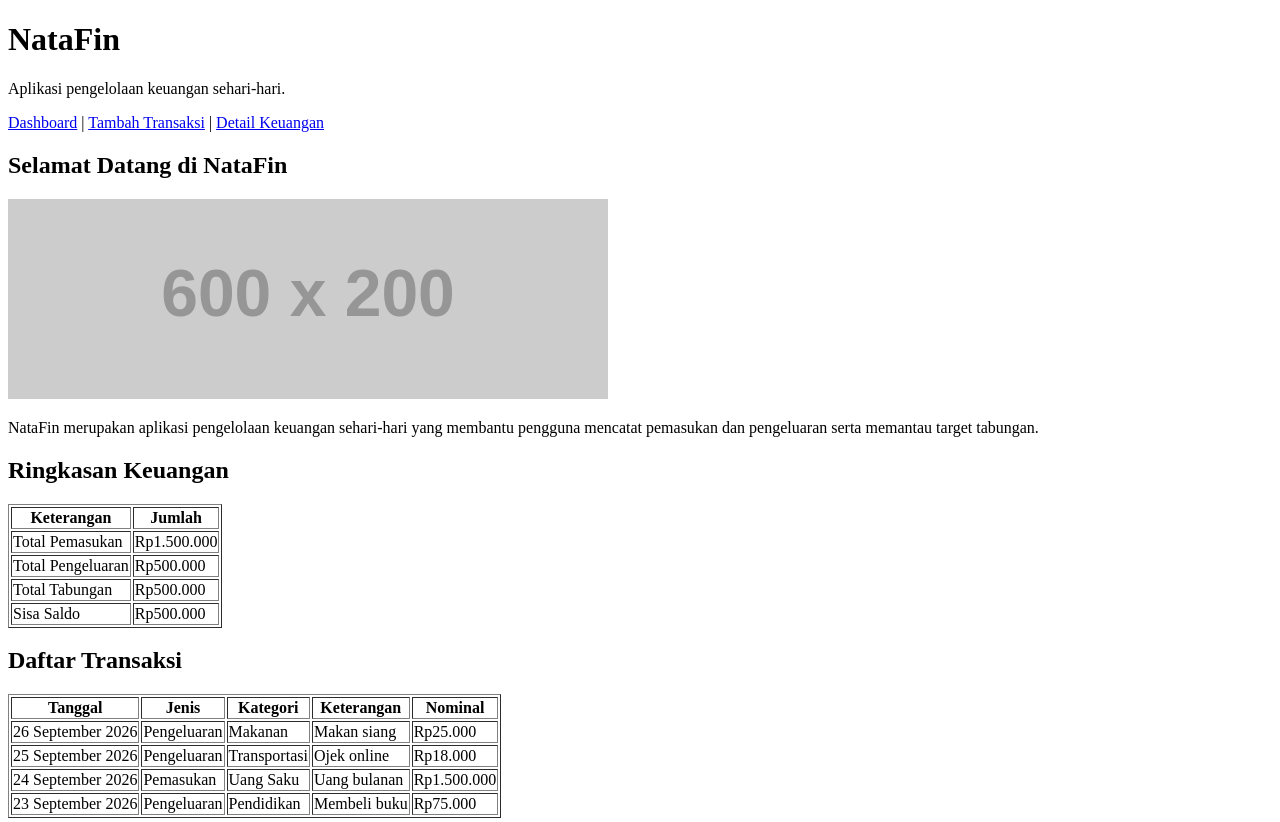
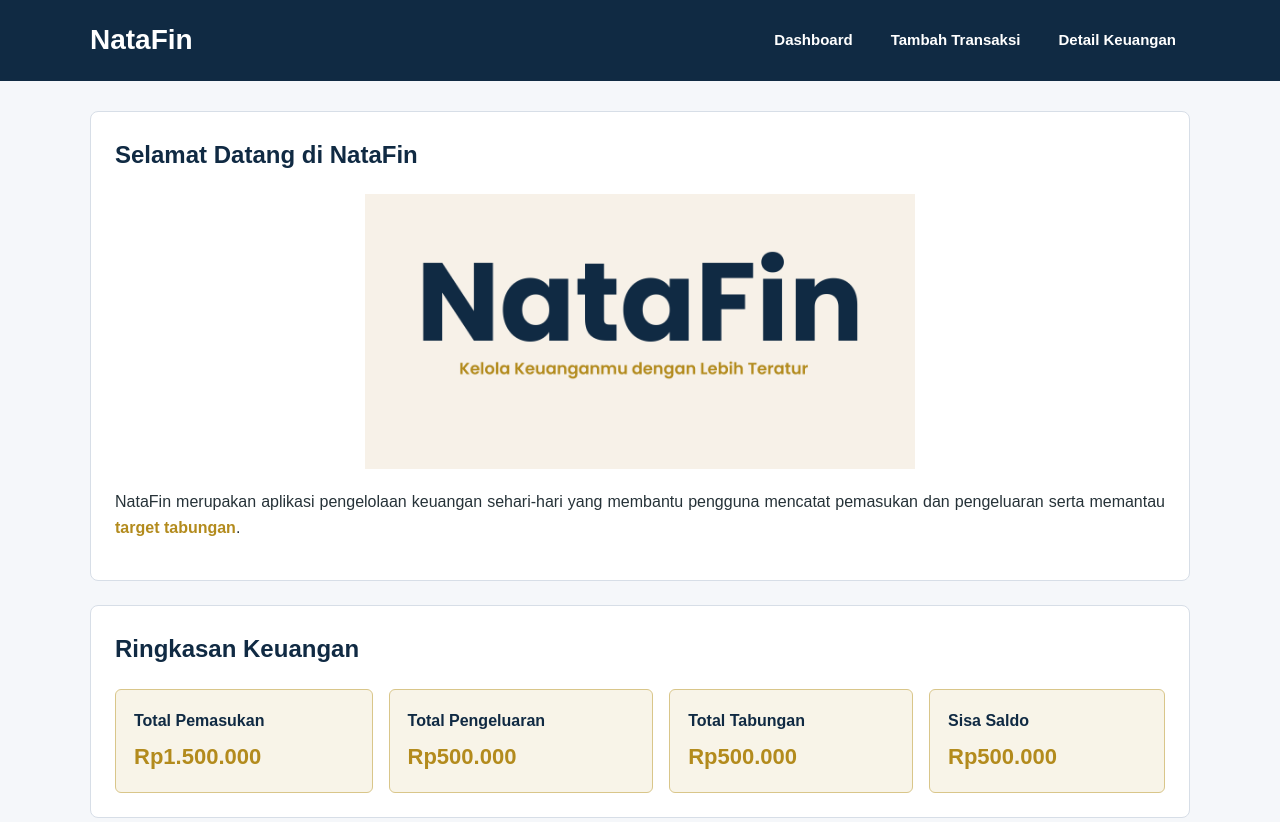
Before and after one commit to MuhammadAzka123/natafin, a plain HTML site: page index.html in a window 1280 px wide. Shown: the top 822 px of the page. Drawn offline with Linux system fonts and the light colour scheme; placeholder pictures from the web are drawn by us.

Commit message:
Menambahkan CSS pada aplikasi NataFin

```diff
--- a/index.html
+++ b/index.html
@@ -5,65 +5,69 @@
     <meta charset="UTF-8">
     <meta name="viewport" content="width=device-width, initial-scale=1.0">
     <title>NataFin - Dashboard</title>
+    <link rel="stylesheet" href="style.css">
 </head>
 
 <body>
     <header>
-        <h1>NataFin</h1>
-        <p>Aplikasi pengelolaan keuangan sehari-hari.</p>
+        <div class="container navbar">
+            <a class="brand" href="index.html">NataFin</a>
 
             <nav>
-            <a href="index.html">Dashboard</a> |
-            <a href="transaksi.html">Tambah Transaksi</a> |
-            <a href="detail.html">Detail Keuangan</a>
+                <ul class="nav-list">
+                    <li><a class="nav-link" href="index.html">Dashboard</a></li>
+                    <li><a class="nav-link" href="transaksi.html">Tambah Transaksi</a></li>
+                    <li><a class="nav-link" href="detail.html">Detail Keuangan</a></li>
+                </ul>
             </nav>
+        </div>
     </header>
 
     <main>
+        <div class="container">
             <article>
                 <h2>Selamat Datang di NataFin</h2>
 
-            <img src="https://placehold.co/600x200?text=NataFin" width="600" height="200"
-                alt="Logo NataFin sebagai aplikasi pengelolaan keuangan">
+                <img class="logo" src="images/logo_natafin.png" alt="Logo NataFin">
 
-            <p>
+                <p class="page-intro">
                     NataFin merupakan aplikasi pengelolaan keuangan sehari-hari
                     yang membantu pengguna mencatat pemasukan dan pengeluaran
-                serta memantau target tabungan.
+                    serta memantau <span class="highlight">target tabungan</span>.
                 </p>
             </article>
 
             <article>
                 <h2>Ringkasan Keuangan</h2>
 
-            <table border="1">
-                <tr>
-                    <th>Keterangan</th>
-                    <th>Jumlah</th>
-                </tr>
-                <tr>
-                    <td>Total Pemasukan</td>
-                    <td>Rp1.500.000</td>
-                </tr>
-                <tr>
-                    <td>Total Pengeluaran</td>
-                    <td>Rp500.000</td>
-                </tr>
-                <tr>
-                    <td>Total Tabungan</td>
-                    <td>Rp500.000</td>
-                </tr>
-                <tr>
-                    <td>Sisa Saldo</td>
-                    <td>Rp500.000</td>
-                </tr>
-            </table>
+                <div class="summary-grid">
+                    <div class="summary-card">
+                        <h3>Total Pemasukan</h3>
+                        <span class="amount">Rp1.500.000</span>
+                    </div>
+
+                    <div class="summary-card">
+                        <h3>Total Pengeluaran</h3>
+                        <span class="amount">Rp500.000</span>
+                    </div>
+
+                    <div class="summary-card">
+                        <h3>Total Tabungan</h3>
+                        <span class="amount">Rp500.000</span>
+                    </div>
+
+                    <div class="summary-card">
+                        <h3>Sisa Saldo</h3>
+                        <span class="amount">Rp500.000</span>
+                    </div>
+                </div>
             </article>
 
             <article>
                 <h2>Daftar Transaksi</h2>
 
-            <table border="1">
+                <div class="table-wrapper">
+                    <table>
                         <tr>
                             <th>Tanggal</th>
                             <th>Jenis</th>
@@ -100,11 +104,15 @@
                             <td>Rp75.000</td>
                         </tr>
                     </table>
+                </div>
             </article>
+        </div>
     </main>
 
     <footer>
+        <div class="container">
             <p>&copy; 2026 NataFin</p>
+        </div>
     </footer>
 </body>
 
--- /dev/null
+++ b/style.css
@@ -0,0 +1,284 @@
+* {
+    box-sizing: border-box;
+}
+
+body {
+    margin: 0;
+    font-family: Arial, sans-serif;
+    font-size: 16px;
+    line-height: 1.6;
+    background-color: #F5F7FA;
+    color: #263238;
+}
+
+.container {
+    width: 90%;
+    max-width: 1100px;
+    margin: 0 auto;
+}
+
+header {
+    background-color: #102A43;
+    color: white;
+    padding: 18px 0;
+}
+
+.navbar {
+    display: flex;
+    justify-content: space-between;
+    align-items: center;
+}
+
+.brand {
+    color: white;
+    text-decoration: none;
+    font-size: 28px;
+    font-weight: bold;
+}
+
+.nav-list {
+    display: flex;
+    align-items: center;
+    gap: 10px;
+    margin: 0;
+    padding: 0;
+    list-style-type: none;
+}
+
+.nav-list li {
+    margin: 0;
+}
+
+.nav-link {
+    display: block;
+    padding: 9px 14px;
+    color: white;
+    text-decoration: none;
+    font-size: 15px;
+    font-weight: bold;
+}
+
+.nav-link:hover {
+    color: #D4AF37;
+}
+
+main {
+    padding: 30px 0;
+}
+
+article {
+    margin-bottom: 24px;
+    padding: 24px;
+    background-color: white;
+    border: 1px solid #D7DEE7;
+    border-radius: 8px;
+}
+
+article h2 {
+    margin-top: 0;
+    color: #102A43;
+    font-size: 24px;
+    font-weight: bold;
+}
+
+article h3 {
+    color: #102A43;
+}
+
+.page-intro {
+    text-align: justify;
+}
+
+.logo {
+    display: block;
+    width: 550px;
+    max-width: 100%;
+    height: auto;
+    margin: 20px auto;
+}
+
+.highlight {
+    color: #B38B1D;
+    font-weight: bold;
+}
+
+.summary-grid {
+    display: flex;
+    flex-wrap: wrap;
+    gap: 16px;
+}
+
+.summary-card {
+    flex-grow: 1;
+    padding: 18px;
+    background-color: #F8F4E8;
+    border: 1px solid #D9C68A;
+    border-radius: 6px;
+}
+
+.summary-card h3 {
+    margin: 0 0 6px;
+    font-size: 16px;
+    font-weight: bold;
+}
+
+.amount {
+    font-size: 22px;
+    font-weight: bold;
+    color: #B38B1D;
+}
+
+.table-wrapper {
+    overflow-x: auto;
+}
+
+table {
+    width: 100%;
+    border-collapse: collapse;
+    margin-top: 12px;
+    background-color: white;
+}
+
+th,
+td {
+    padding: 10px 12px;
+    border: 1px solid #D7DEE7;
+    text-align: left;
+}
+
+th {
+    background-color: #102A43;
+    color: white;
+    font-weight: bold;
+}
+
+tr:nth-child(even) td {
+    background-color: #F8FAFC;
+}
+
+.form-group {
+    margin-bottom: 18px;
+}
+
+.form-label {
+    display: block;
+    margin-bottom: 6px;
+    color: #102A43;
+    font-weight: bold;
+}
+
+input,
+select,
+textarea {
+    width: 100%;
+    max-width: 600px;
+    padding: 10px;
+    font-family: Arial, sans-serif;
+    font-size: 16px;
+    color: #263238;
+    background-color: white;
+    border: 1px solid #B9C4D0;
+    border-radius: 4px;
+}
+
+input:focus,
+select:focus,
+textarea:focus {
+    outline: 2px solid #D4AF37;
+}
+
+textarea {
+    resize: vertical;
+}
+
+.form-actions {
+    text-align: left;
+}
+
+button {
+    padding: 10px 18px;
+    border: 0;
+    border-radius: 6px;
+    background-color: #D4AF37;
+    color: #102A43;
+    font-size: 16px;
+    font-weight: bold;
+}
+
+button:hover {
+    background-color: #B38B1D;
+    color: white;
+}
+
+.content-link {
+    color: #B38B1D;
+    font-weight: bold;
+}
+
+footer {
+    padding: 20px 0;
+    background-color: #102A43;
+    color: white;
+    text-align: center;
+    font-size: 14px;
+}
+
+@media (max-width: 576px) {
+    body {
+        font-size: 15px;
+    }
+
+    .container {
+        width: 94%;
+    }
+
+    .navbar {
+        flex-direction: column;
+        gap: 12px;
+    }
+
+    .brand {
+        font-size: 26px;
+    }
+
+    .nav-list {
+        flex-direction: column;
+        align-items: stretch;
+        width: 100%;
+        gap: 4px;
+    }
+
+    .nav-link {
+        text-align: center;
+    }
+
+    main {
+        padding: 18px 0;
+    }
+
+    article {
+        padding: 18px;
+    }
+
+    article h2 {
+        font-size: 21px;
+    }
+
+    .logo {
+        width: 300px;
+    }
+
+    .summary-card {
+        flex-basis: 100%;
+    }
+
+    th,
+    td {
+        padding: 8px;
+        font-size: 14px;
+    }
+
+    .amount {
+        font-size: 20px;
+    }
+}
```
Also changed, not shown: detail.html (+27 -16 lines), transaksi.html (+28 -23 lines), images/logo_natafin.png (added). Lines whose indentation alone changed are shown as unchanged.
